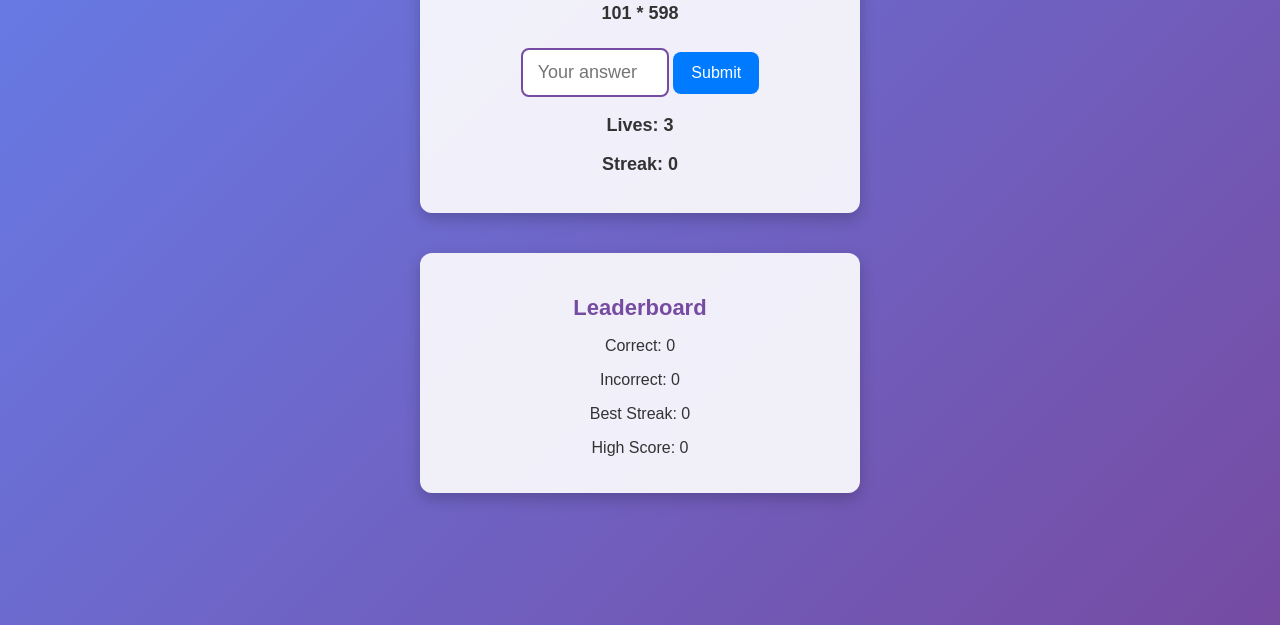
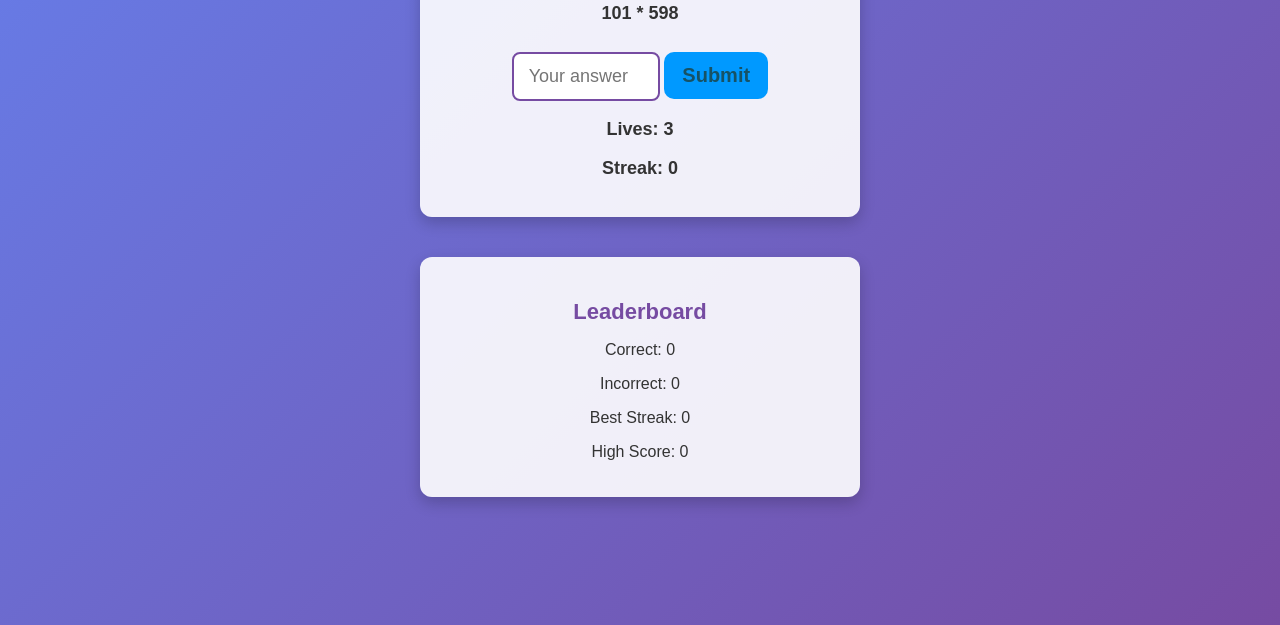
Before and after one commit to Rohansingh3001/maths-quiz, a plain HTML site: page index.html in a window 1280 px wide. Shown: the part 175-800 px from the top of the page. Drawn offline with Linux system fonts and the light colour scheme.

Commit message:
Fixed submit button UI

```diff
--- a/index.html
+++ b/index.html
@@ -101,17 +101,18 @@
         button {
             padding: 12px 18px;
             border: none;
-            border-radius: 8px;
-            background: #007bff;
-            color: white;
-            font-size: 16px;
+            border-radius: 10px;
+            background: #0099ff;
+            color: rgb(22, 82, 101);
+            font-size: 20px;
+            font-weight: bold;
             cursor: pointer;
             margin-top: 10px;
             transition: 0.3s ease;
         }
 
         button:hover {
-            background: #0056b3;
+            background: #7fc369;
         }
 
         /* Game Over Popup */
```
